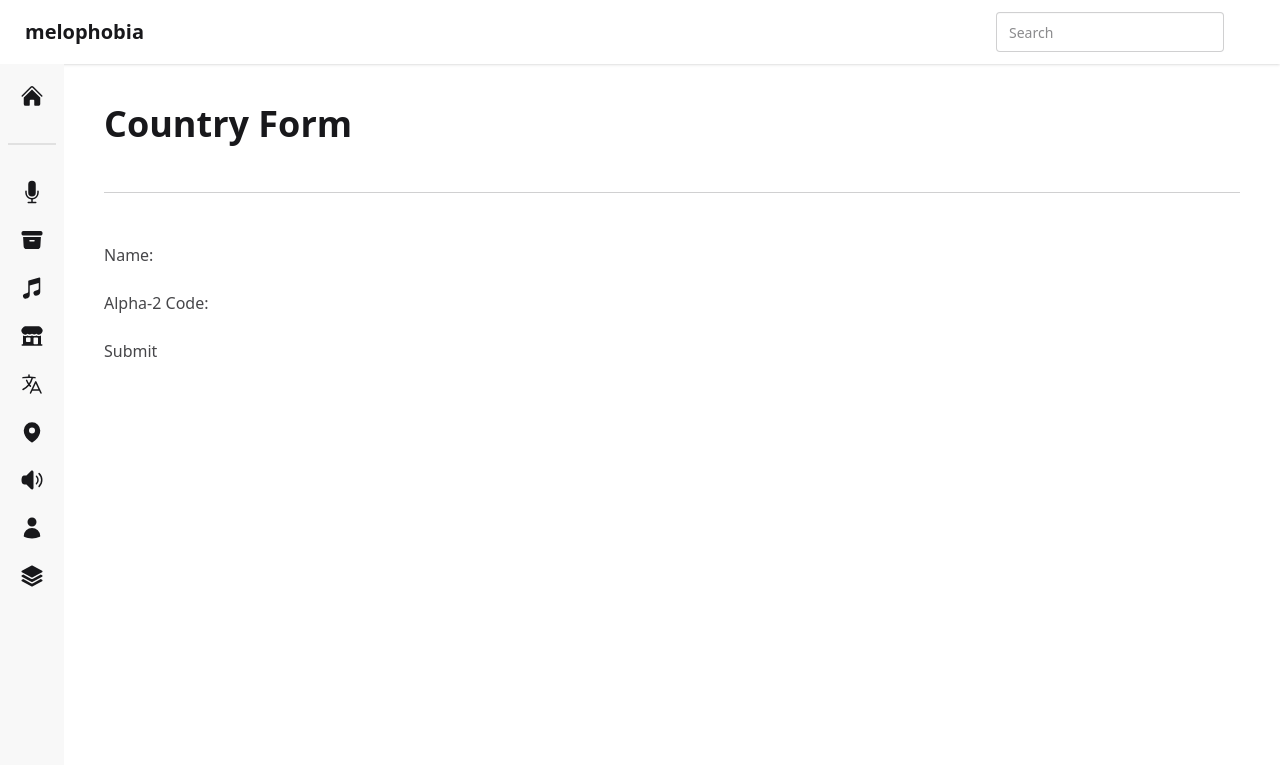
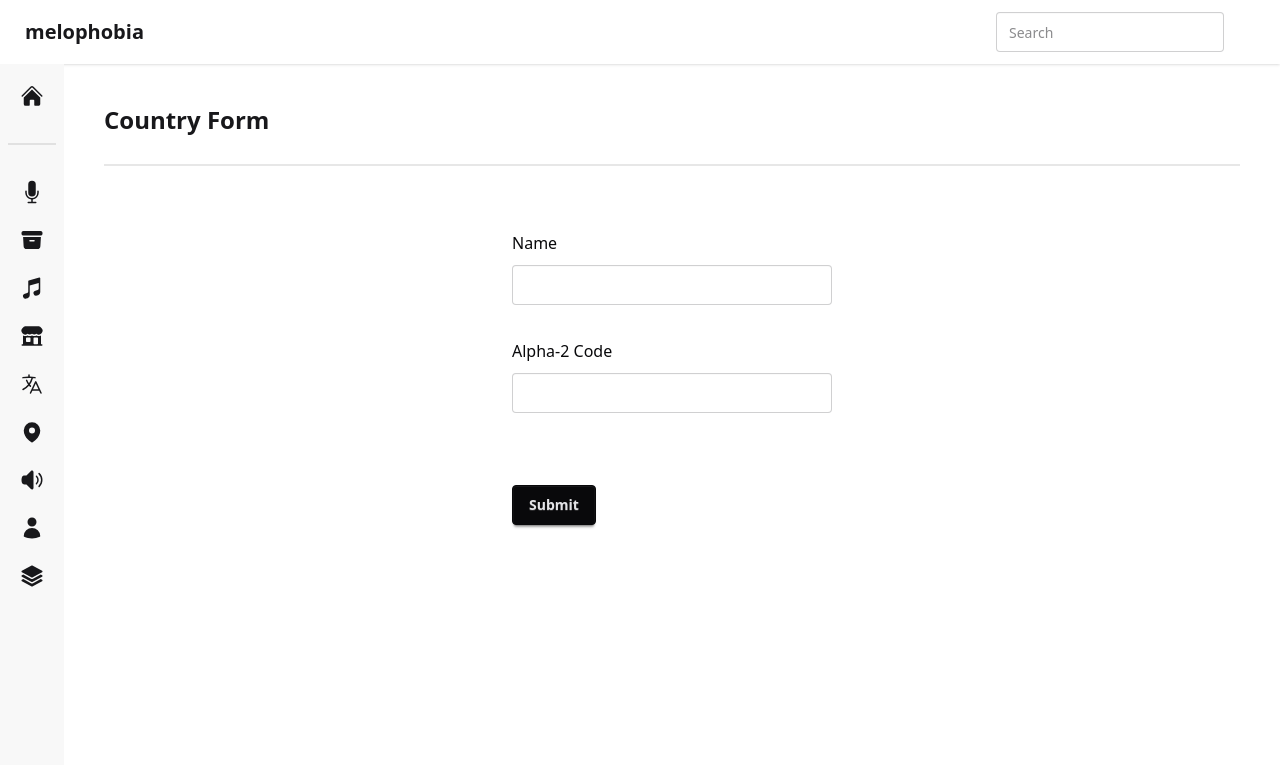
Before and after one commit to JRAdams97/melophobia, a Django app: page /country/add in a window 1280 px wide. Shown: the top 765 px of the page. Run offline with Django 5.2, Linux system fonts and the light colour scheme; style sheets or scripts are compiled from the project's sources.

Commit message:
Style Country form template
- add custom form templating
- add buttons to 'country_list' view that link to the 'country/add' and 'country/edit/<pk>' urls

```diff
--- a/melophobia/templates/country/form.html
+++ b/melophobia/templates/country/form.html
@@ -2,13 +2,52 @@
 {% block content %}
 
 <div>
-    <h1>Country Form</h1>
-    <hr/>
-    <form method="POST">
-        {% csrf_token %}
-        {{ form.as_p }}
-        <button type="submit">Submit</button>
-    </form>
+    <h1 class="font-title text-2xl font-bold">Country Form</h1>
+    <div class="divider"></div>
+    <div class="flex items-center justify-center">
+        <form method="POST">
+            <div class="space-y-12">
+                {% csrf_token %}
+                <div class="mt-10 grid grid-cols-1 gap-x-6 gap-y-8 w-80">
+                    <!-- Name field -->
+                    <label class="form-control w-full max-w-xs">
+                        <div class="label">
+                            <span class="label-text text-neutral">{{ form.name.label }}</span>
+                        </div>
+                        <input class="input input-bordered mt-2" type="text" name="name"
+                               value="{{ form.name.value|default:'' }}"/>
+
+                        {% if form.name.errors %}
+
+                        <div class="label">
+                            <span class="label-text-alt text-error text-xs">{{ form.name.errors }}</span>
+                        </div>
+
+                        {% endif %}
+
+                    </label>
+                    <!-- Alpha-2 Code field -->
+                    <label class="form-control w-full max-w-xs">
+                        <div class="label">
+                            <span class="label-text text-neutral">{{ form.alpha2_code.label }}</span>
+                        </div>
+                        <input class="input input-bordered mt-2" type="text" name="alpha2_code"
+                               value="{{ form.alpha2_code.value|default:'' }}"/>
+
+                        {% if form.alpha2_code.errors %}
+
+                        <div class="label">
+                            <span class="label-text-alt text-error text-xs">{{ form.alpha2_code.errors }}</span>
+                        </div>
+
+                        {% endif %}
+
+                    </label>
+                </div>
+                <button class="btn btn-neutral mt-6" type="submit">Submit</button>
+            </div>
+        </form>
+    </div>
 </div>
 
 {% endblock %}
```
Also changed, not shown: melophobia/templates/country/list.html (+7 -1 lines).
